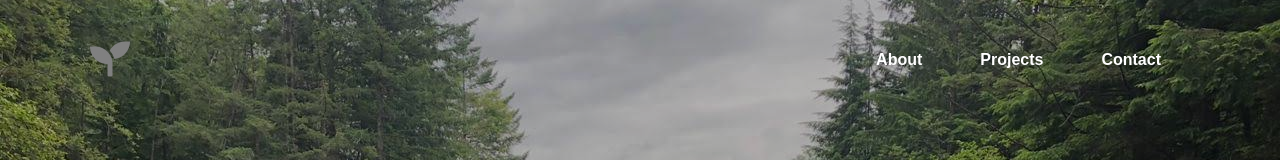
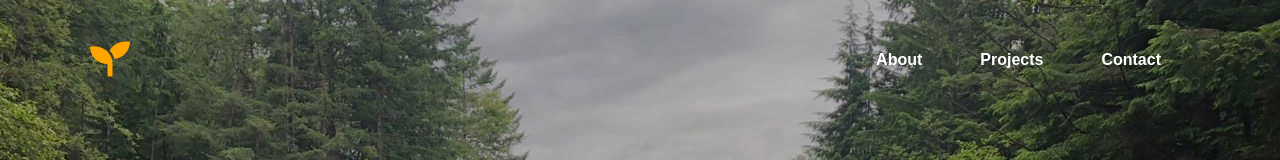
Before and after one commit to isaokozakai/my-portfolio-site_v1, a React (Create React App) app: page / in a window 1280 px wide. In both pictures the pointer is over the element 110 px from the left and 60 px from the top of the page. Shown: the top 160 px of the page. Built offline with nearby package versions, Linux system fonts and the light colour scheme.

Commit message:
Change the color for the logo and the nav menu when it is hovered

```diff
--- a/src/styles/_base.scss
+++ b/src/styles/_base.scss
@@ -66,7 +66,7 @@ a {
   }
 
   .logo:hover, nav a:hover {
-    color: gray;
+    color: orange;
     text-decoration: none;
   }
 
--- a/src/styles/_pc.scss
+++ b/src/styles/_pc.scss
@@ -51,12 +51,6 @@
         transition-duration: 0.2s;
       }
     }
-
-    .logo:hover, nav a:hover {
-      color: gray;
-      text-decoration: none;
-    }
-
   }
 
   .row {
```
